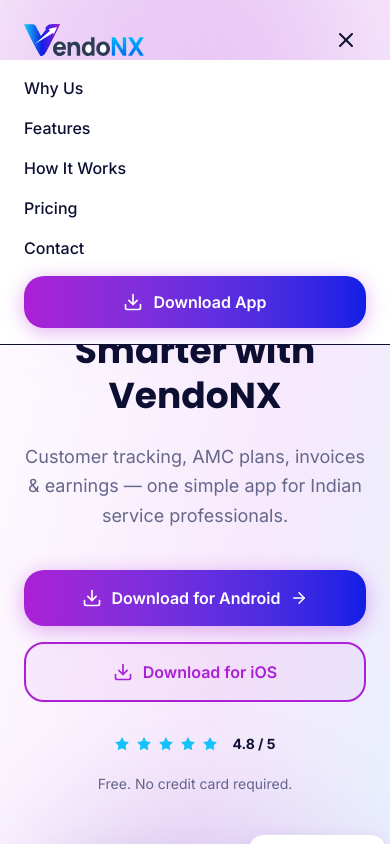
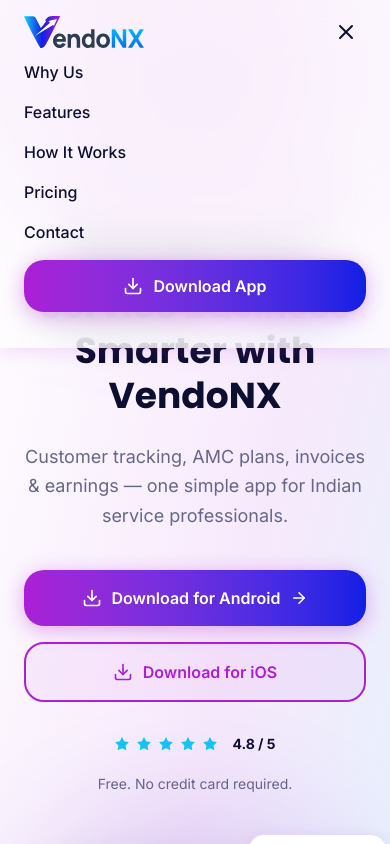
Before and after one commit to vaibhav-infynno/vendonx-landingpage, a Next.js app: page / in a window 390 px wide. Both pictures are taken after a click on the button 346 px from the left and 40 px from the top of the page. Shown: the top 844 px of the page. Built offline with nearby package versions, Linux system fonts and the light colour scheme.

Commit message:
feat: enhance responsive grid layout in HowItWorks and refine Navbar styling for scrolled and mobile states.

```diff
--- a/components/landing/HowItWorks.tsx
+++ b/components/landing/HowItWorks.tsx
@@ -25,7 +25,7 @@
           </p>
         </div>
 
-        <div className="grid grid-cols-2 lg:grid-cols-4 gap-6 lg:gap-4 relative">
+        <div className="grid grid-cols-1 md:grid-cols-2 lg:grid-cols-4 gap-12 md:gap-6 lg:gap-4 relative">
           {steps.map((step, i) => {
             const Icon = step.icon;
             return (
--- a/components/landing/Navbar.tsx
+++ b/components/landing/Navbar.tsx
@@ -27,7 +27,7 @@
     <>
       <header
         className={`fixed top-0 left-0 right-0 z-50 transition-all duration-300 ${
-          scrolled ? "py-3 backdrop-blur-xl bg-background/70 shadow-md border-b" : "py-5"
+          scrolled || mobileOpen ? "py-3 backdrop-blur-xl bg-background/70 shadow-md" : "py-5"
         }`}
       >
         <div className="max-w-7xl mx-auto px-6 flex items-center justify-between">
@@ -84,7 +84,7 @@
           }`}
         >
           <nav className="overflow-hidden">
-            <div className="bg-background shadow-lg px-6 py-4 flex flex-col gap-4 border-b">
+            <div className="px-6 pb-6 pt-2 flex flex-col gap-4">
             {navLinks.map((link) => (
               <Link
                 key={link.label}
```
